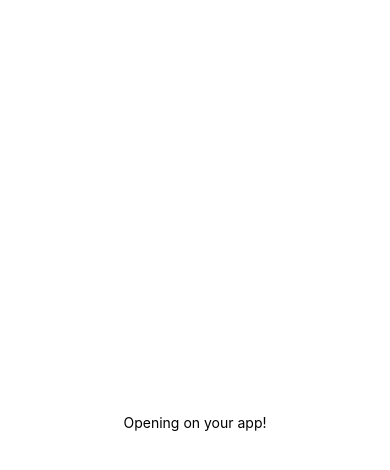
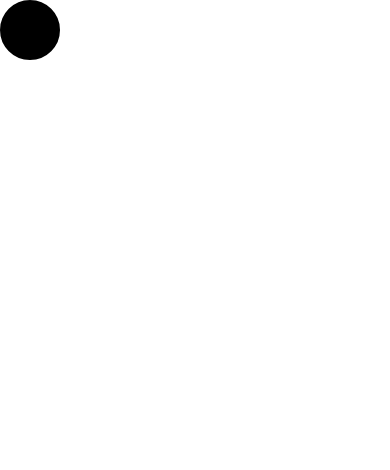
Before and after one commit to jorgemarrero/Swipe, a React Native app: screen / in a window 390 px wide. Shown: the top 470 px of the page. Built offline with nearby package versions, Linux system fonts and the light colour scheme.

Commit message:
Eslint and static component

```diff
--- a/App.js
+++ b/App.js
@@ -1,11 +1,12 @@
 import React from 'react';
-import { StyleSheet, Text, View } from 'react-native';
+import { StyleSheet, View } from 'react-native';
+import Ball from './src/Ball';
 
 export default class App extends React.Component {
   render() {
     return (
       <View style={styles.container}>
-        <Text>Opening on your app!</Text>
+        <Ball />
       </View>
     );
   }
@@ -15,7 +16,5 @@ const styles = StyleSheet.create({
   container: {
     flex: 1,
     backgroundColor: '#fff',
-    alignItems: 'center',
-    justifyContent: 'center',
   },
 });
--- a/package.json
+++ b/package.json
@@ -9,5 +9,8 @@
     "expo": "^20.0.0",
     "react": "16.0.0-alpha.12",
     "react-native": "https://github.com/expo/react-native/archive/sdk-20.0.0.tar.gz"
+  },
+  "devDependencies": {
+    "eslint-config-rallycoding": "^3.2.0"
   }
 }
--- a/src/Ball.js
+++ b/src/Ball.js
@@ -0,0 +1,23 @@
+import React, { Component } from 'react';
+import { View } from 'react-native';
+
+class Ball extends Component {
+    render() {
+        return (
+            <View style={styles.ball} />
+        );
+    }
+
+}
+
+const styles = {
+    ball: {
+        height: 60,
+        width: 60,
+        borderRadius: 30,
+        borderWidth: 30,
+        borderColor: 'black',
+    }
+};
+
+export default Ball;
```
Also changed, not shown: 1 other file (tests, documents, lock files or other folders).
